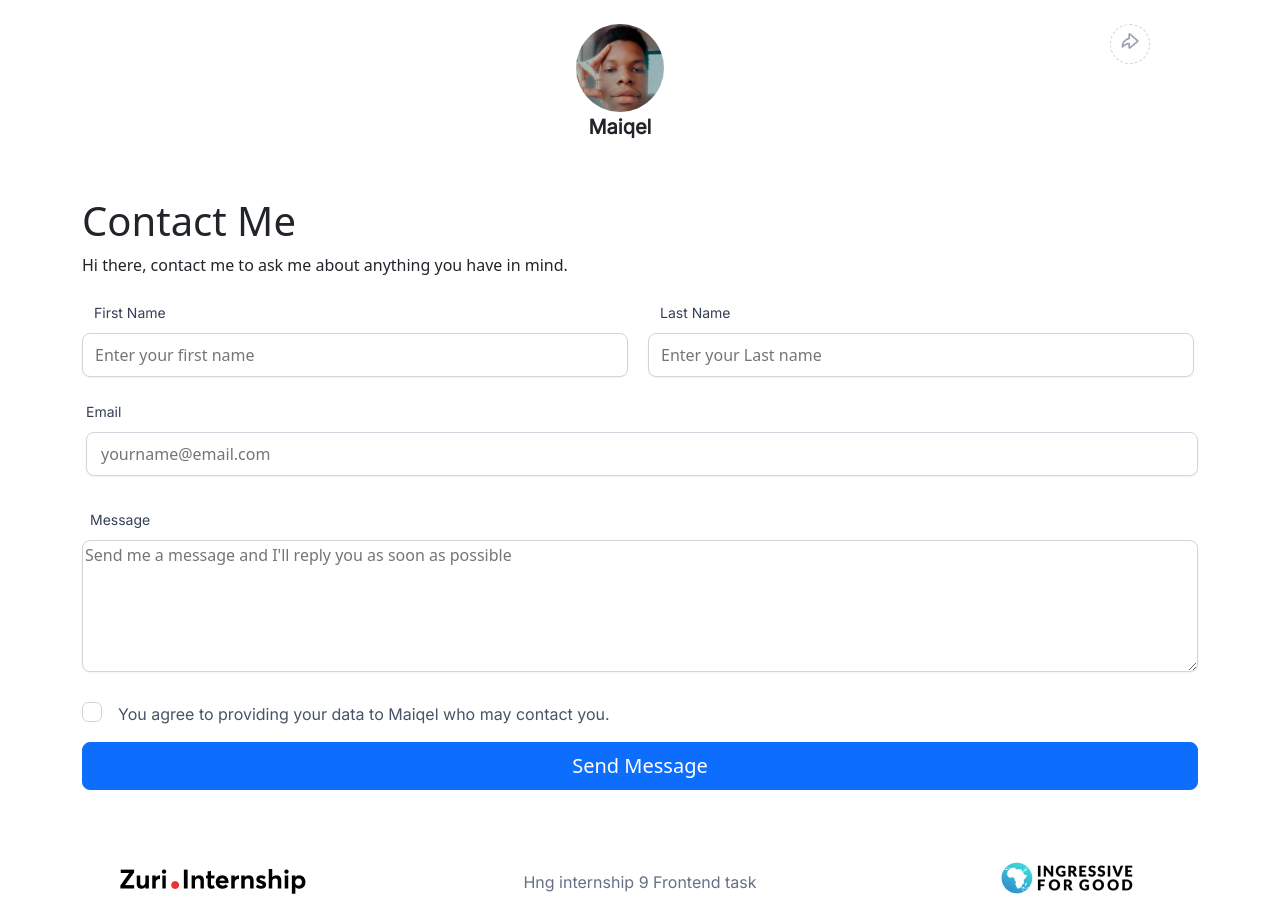
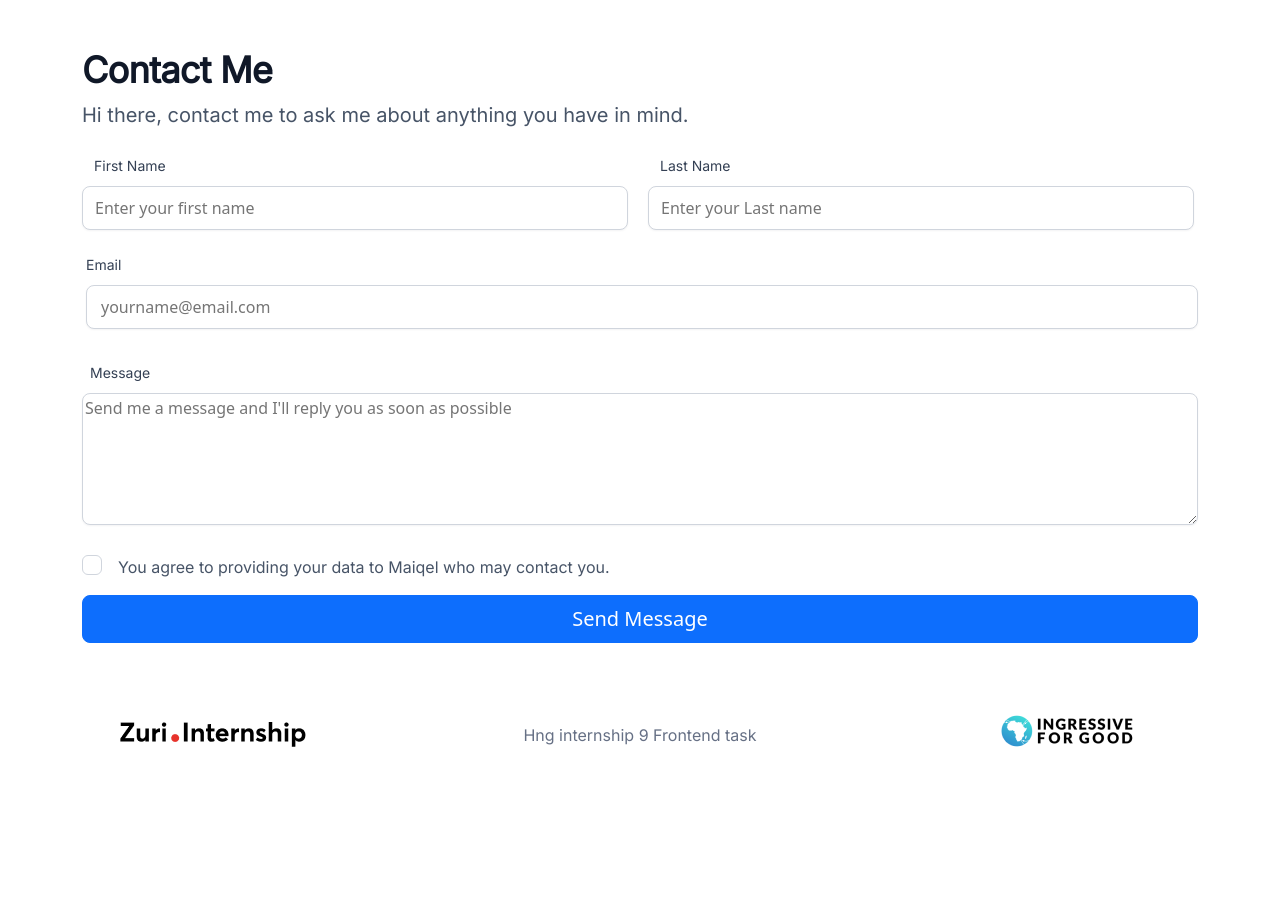
Before and after one commit to Maiqel1/hngi9-task1, a React (Create React App) app: page /contact in a window 1280 px wide. After the commit the page ends 800 px from the top, so only its background shows below. Built offline with nearby package versions, Linux system fonts and the light colour scheme.

Commit message:
fix: removed header from contact page

```diff
--- a/src/App.js
+++ b/src/App.js
@@ -10,9 +10,14 @@ function App() {
   return (
     <>
     <Router>
-      <Header/>
         <Routes>
-          <Route exact path='/' element={<Links/>}>
+          <Route exact path='/' element={
+          <>
+          <Header/>
+          <Links/>
+
+          </>
+        }>
 
           </Route>
         <Route path='/contact' element={
--- a/src/components/pages/Contact.jsx
+++ b/src/components/pages/Contact.jsx
@@ -1,7 +1,7 @@
 function Contact() {
   return (
     <>
-      <br />
+      <br /><br />
       <div className="container">
         <div className="contactHeader">
           <h1>Contact Me</h1>
--- a/src/index.css
+++ b/src/index.css
@@ -99,8 +99,33 @@ footer p:hover {
 
 /* Contact page */
 
-.contactHeader{
+.contactHeader h1{
+  font-family: 'Inter';
+  font-style: normal;
+  font-weight: 600;
+  font-size: 36px;
+  line-height: 44px;
+  /* identical to box height, or 122% */
 
+  letter-spacing: -0.02em;
+
+  /* Gray/900 */
+
+  color: #101828;
+}
+
+.contactHeader p{
+  font-family: 'Inter';
+font-style: normal;
+font-weight: 400;
+font-size: 20px;
+line-height: 30px;
+/* identical to box height, or 150% */
+
+
+/* Gray/600 */
+
+color: #475467;
 }
 
 
```
